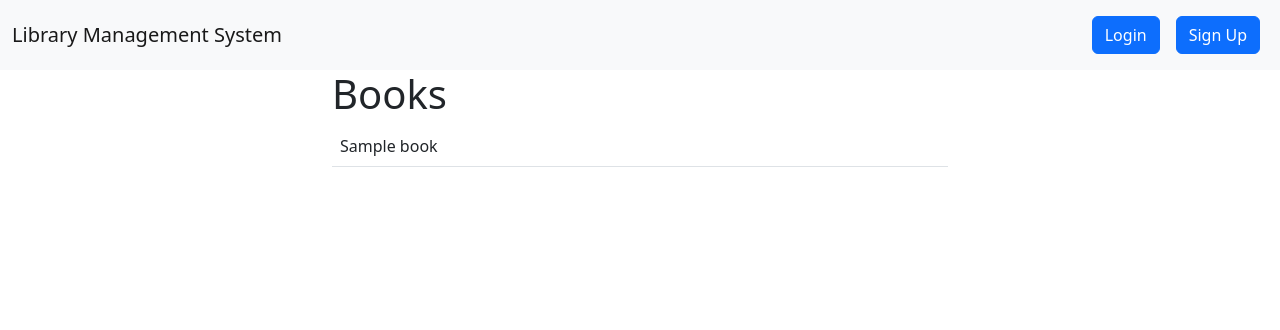
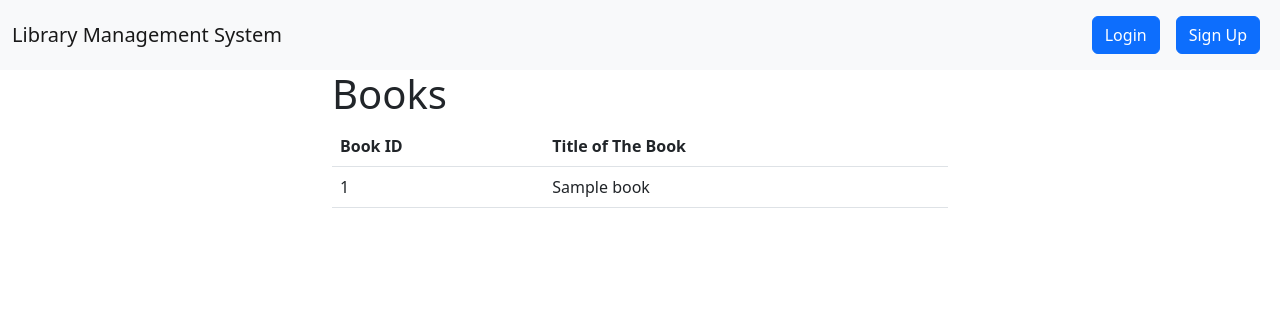
Before and after one commit to ultra-hash/LMS, a Django app: page /books/list/ in a window 1280 px wide. Shown: the top 330 px of the page. Run offline with Django 4.2, Linux system fonts and the light colour scheme; tables that the repository leaves empty hold one stand-in row (values such as "Sample post").

Commit message:
Minor Fixes have been performed on books app

```diff
--- a/books/templates/books/books_list.html
+++ b/books/templates/books/books_list.html
@@ -8,13 +8,26 @@
     <h1>Books</h1>
 
     {% if list_books %}
-    <table class="table" >
-        {% for book in list_books %}
+    <table class="table table-responsive-md" >
+
+        <thead>
+            <tr>
+                <th>Book ID</th>
+                <th>Title of The Book</th>
+                {%  if login %}
+                <th>Update</th>
+                <th>Delete</th>
+                {% endif %}
+            </tr>
+        </thead>
+
+        {% for book in list_books%}
         <tr>
+            <td>{{book.id}}</td>
             <td>{{book.title}}</td>
             {%  if login %}
-            <td> <a class="btn btn-primary" href="{% url 'books.update' pk=book.id %}"> Update</a></td>
-            <td> <a class="btn btn-danger" href="{% url 'books.delete' pk=book.id %}"> Delete</a></td>
+            <td> <a class="btn btn-primary btn-sm" href="{% url 'books.update' pk=book.id %}"> Update</a></td>
+            <td> <a class="btn btn-danger btn-sm" href="{% url 'books.delete' pk=book.id %}"> Delete</a></td>
             {% endif %}
         </tr>
         {% endfor %}
--- a/books/views.py
+++ b/books/views.py
@@ -50,7 +50,7 @@ def update(request, pk):
         messages.success(request, f"{prev} book updated to {newTitle} successfully")
         return redirect('books.list')
     else:
-        return render(request, "books/books_form.html", {'book':book})
+        return render(request, "books/books_form.html", {'book':book, 'login':verify_login(request)})
 
 def delete(request, pk):
     if not verify_login(request):
```
Also changed, not shown: books/templates/books/books_form.html (+8 -0 lines).
